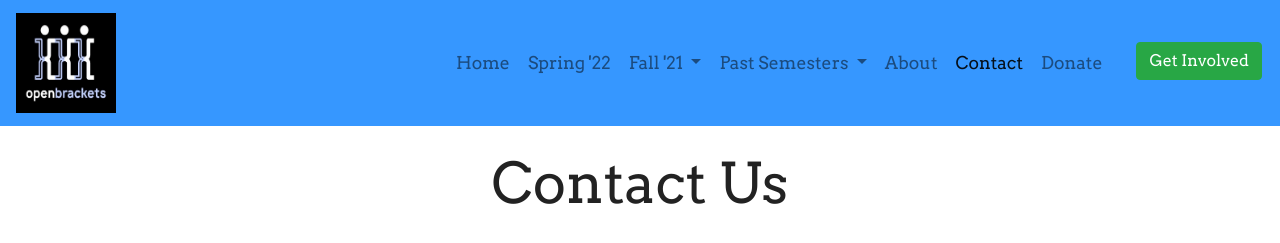
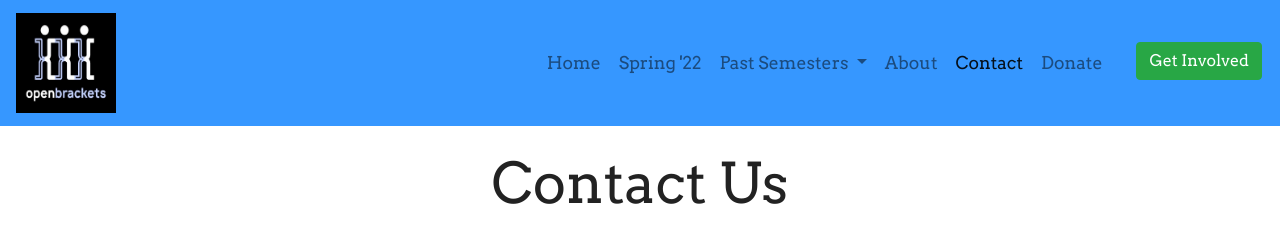
Before and after one commit to qpwoeirut/OpenBrackets-website, a Jekyll site: the page built from contact.html, in a window 1280 px wide. Shown: the top 243 px of the page. Built offline with Jekyll 4.4.1, drawn with Linux system fonts in a browser that asks for light colours.

Commit message:
Add nested dropdown for pastSemesters nav

```diff
--- a/_layouts/default.html
+++ b/_layouts/default.html
@@ -44,61 +44,91 @@
             <li id="spring2022-nav" class="nav-item">
                 <a class="nav-link" href="/spring2022">Spring '22</a>
             </li>
-            <li id="fall2021-nav" class="nav-item dropdown">
-                <button class="dropdown-toggle nav-link" type="button" data-toggle="dropdown" aria-haspopup="true"
-                        aria-expanded="false">
-                    Fall '21
-                </button>
-                <div class="dropdown-menu" aria-labelledby="dropdownMenu2">
-                    <a class="nav-link dropdown-item" href="/fall2021/beginnerPython.html">
-                        <button class="dropdown-item" type="button">
-                            Beginner Python Game Building Curriculum
-                        </button>
-                    </a>
-                    <a class="nav-link dropdown-item" href="/fall2021/intermediatePython.html">
-                        <button class="dropdown-item" type="button">
-                            Intermediate Python Game Building Curriculum
-                        </button>
-                    </a>
-                    <a class="nav-link dropdown-item" href="/fall2021/webDevelopment.html">
-                        <button class="dropdown-item" type="button">
-                            Beginner Web Development Curriculum
-                        </button>
-                    </a>
-                </div>
-            </li>
             <li id="pastSemesters-nav" class="nav-item dropdown">
                 <button class="dropdown-toggle nav-link" type="button" data-toggle="dropdown" aria-haspopup="true"
                         aria-expanded="false">
                     Past Semesters
                 </button>
-                <div class="dropdown-menu" aria-labelledby="dropdownMenu2">
+                <ul class="dropdown-menu">
+                    <li class="nav-item dropdown dropright">
+                        <a href="/fall2020/summary.html" class="btn dropdown-item dropdown-toggle" data-toggle="dropdown"
+                                aria-expanded="false">
+                            Fall 2020
+                        </a>
+                        <ul class="dropdown-menu">
+                            <li>
                                 <a class="nav-link dropdown-item" href="/fall2020/summary.html">
                                     <button class="dropdown-item" type="button">
-                            Fall '20 Summary
+                                        Summary
                                     </button>
                                 </a>
-                    <a class="nav-link dropdown-item" href="/fall2020/curriculum.html">
+                            </li>
+                            <li><a class="nav-link dropdown-item" href="/fall2020/curriculum.html">
                                 <button class="dropdown-item" type="button">
-                            Fall '20 Curriculum
+                                    Curriculum
                                 </button>
                             </a>
+                            </li>
+                        </ul>
+                    </li>
+                    <li class="nav-item dropdown dropright">
+                        <a href="/spring2021/summary.html" class="btn dropdown-item dropdown-toggle" data-toggle="dropdown"
+                            aria-expanded="false">
+                            Spring 2021
+                        </a>
+                        <ul class="dropdown-menu">
+                            <li>
                                 <a class="nav-link dropdown-item" href="/spring2021/summary.html">
                                     <button class="dropdown-item" type="button">
-                            Spring '21 Summary
+                                        Summary
                                     </button>
                                 </a>
+                            </li>
+                            <li>
                                 <a class="nav-link dropdown-item" href="/spring2021/beginnerPython.html">
                                     <button class="dropdown-item" type="button">
-                            Spring '21 Beginner Python Curriculum
+                                        Beginner Python
                                     </button>
                                 </a>
-                    <a class="nav-link dropdown-item" href="/spring2021/intermediatePython.html">
+                            </li>
+                        </ul>
+                    </li>
+                    <li class="nav-item dropdown dropright">
+                        <a href="/fall2021/summary.html" class="btn dropdown-item dropdown-toggle" data-toggle="dropdown" aria-expanded="false">
+                            Fall 2021
+                        </a>
+                        <ul class="dropdown-menu dropright">
+                            <li>
+                                <a class="nav-link dropdown-item" href="/fall2021/summary.html">
                                     <button class="dropdown-item" type="button">
-                            Spring '21 Intermediate Python Curriculum
+                                        Summary
                                     </button>
                                 </a>
-                </div>
+                            </li>
+                            <li>
+                                <a class="nav-link dropdown-item" href="/fall2021/beginnerPython.html">
+                                    <button class="dropdown-item" type="button">
+                                        Beginner Python
+                                    </button>
+                                </a>
+                            </li>
+                            <li>
+                                <a class="nav-link dropdown-item" href="/fall2021/intermediatePython.html">
+                                    <button class="dropdown-item" type="button">
+                                        Intermediate Python
+                                    </button>
+                                </a>
+                            </li>
+                            <li>
+                                <a class="nav-link dropdown-item" href="/fall2021/webDevelopment.html">
+                                    <button class="dropdown-item" type="button">
+                                        Beginner Web Development
+                                    </button>
+                                </a>
+                            </li>
+                        </ul>
+                    </li>
+                </ul>
             </li>
             <!--            <li id="hallOfFame-nav" class="nav-item">-->
             <!--                <a class="nav-link" href="/hallOfFame.html">Hall of Fame</a>-->
--- a/assets/css/style.css
+++ b/assets/css/style.css
@@ -42,3 +42,17 @@
 [class*="col-"] {
     padding: 1rem;
 }
+
+.navbar-nav li:hover > ul.dropdown-menu {
+    display: block;
+    margin: 0;
+}
+.dropdown-submenu {
+    position:relative;
+}
+.dropdown-submenu>.dropdown-menu {
+    top:0;
+    /*left:-100%;*/
+    left:-10rem; /* 10rem is the min-width of dropdown-menu */
+    margin-top:-6px;
+}
```
Lines whose indentation alone changed are shown as unchanged.
